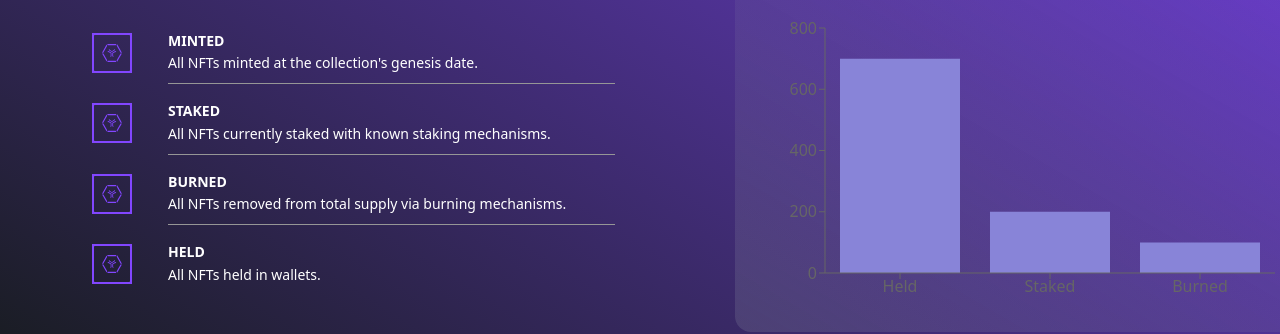
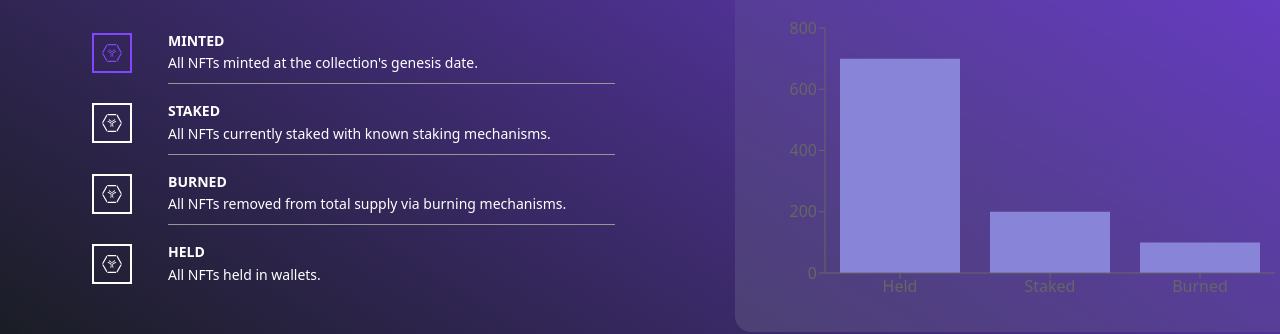
Before and after one commit to trustlessmatt/sol_supply, a React (Create React App) app: page / in a window 1280 px wide. Shown: the part 432-766 px from the top of the page. Built offline with nearby package versions, Linux system fonts and the light colour scheme.

Commit message:
using props to highlight "active" selection currently hard coded active prop

```diff
--- a/src/App.js
+++ b/src/App.js
@@ -90,21 +90,25 @@ function App() {
             id="1"
             title="MINTED"
             description="All NFTs minted at the collection's genesis date."
+            active={true}
           />
           <ChartOptions
             id="2"
             title="STAKED"
             description="All NFTs currently staked with known staking mechanisms."
+            active={false}
           />
           <ChartOptions
             id="3"
             title="BURNED"
             description="All NFTs removed from total supply via burning mechanisms."
+            active={false}
           />
           <ChartOptions
             id="4"
             title="HELD"
             description="All NFTs held in wallets."
+            active={false}
           />
         </div>
         {/* chart on right */}
--- a/src/components/ChartOptions.js
+++ b/src/components/ChartOptions.js
@@ -1,9 +1,10 @@
 import SelectionIcon from "./assets/SelectionIcon";
 
 const ChartOptions = (props) => {
+
   return (
     <div className="flex items-center my-2 mx-10">
-      <SelectionIcon  />
+      <SelectionIcon highlight={props.active} />
       <div className={"py-2 mx-8 w-[447px] " + (props.id !== "4" && "border-b border-[#969696]")}>
         <p className=" text-sm text-white text-left font-bold leading-relaxed">
           {props.title}
--- a/src/components/assets/SelectionIcon.js
+++ b/src/components/assets/SelectionIcon.js
@@ -1,4 +1,6 @@
-const SelectionIcon = () => {
+const SelectionIcon = (props) => {
+
+  // this method of passing the active prop for color is working beautifully
   return (
     <div className="p-1 hover:cursor-pointer">
       <svg
@@ -10,31 +12,31 @@ const SelectionIcon = () => {
       >
         <path
           d="M3 2H37V-2H3V2ZM38 3V37H42V3H38ZM37 38H3V42H37V38ZM2 37V3H-2V37H2ZM3 38C2.44772 38 2 37.5523 2 37H-2C-2 39.7614 0.238575 42 3 42V38ZM38 37C38 37.5523 37.5523 38 37 38V42C39.7614 42 42 39.7614 42 37H38ZM37 2C37.5523 2 38 2.44771 38 3H42C42 0.238577 39.7614 -2 37 -2V2ZM3 -2C0.238577 -2 -2 0.238575 -2 3H2C2 2.44772 2.44771 2 3 2V-2Z"
-          fill="#8246FF"
+          fill={props.highlight ? "#8246FF" : "white"}
         />
         <path
           fillRule="evenodd"
           clipRule="evenodd"
           d="M14.5628 11.577L10 19.6472H11.3047L15.2152 12.7309L14.5628 11.577ZM14.6028 28.4804L10.0652 20.4549H11.37L15.2551 27.3266L14.6028 28.4804ZM15.2298 28.9867H24.4061L23.7537 27.8329H15.8822L15.2298 28.9867ZM29.8824 20.4549L25.1889 28.756L24.5366 27.6021L28.5776 20.4549H29.8824ZM29.9476 19.6472L25.2289 11.3014L24.5765 12.4552L28.6428 19.6472H29.9476ZM15.8023 12.1538H23.8336L24.486 11L15.1499 11L15.8023 12.1538Z"
-          fill="#8246FF"
+          fill={props.highlight ? "#8246FF" : "white"}
         />
         <path
           fillRule="evenodd"
           clipRule="evenodd"
           d="M16.8926 16.1924V17.3174L19.8772 19.077L22.8618 17.3174V16.1924H22.0709V16.8511L19.8772 18.1444L17.6835 16.8511V16.1924H16.8926Z"
-          fill="#8246FF"
+          fill={props.highlight ? "#8246FF" : "white"}
         />
         <path
           fillRule="evenodd"
           clipRule="evenodd"
           d="M24.2446 18.5576L23.2906 17.9951L20.3059 19.7547V23.274L21.26 23.8365L21.6555 23.137L21.0969 22.8077V20.2211L23.2906 18.9278L23.8491 19.2571L24.2446 18.5576Z"
-          fill="#8246FF"
+          fill={props.highlight ? "#8246FF" : "white"}
         />
         <path
           fillRule="evenodd"
           clipRule="evenodd"
           d="M18.5215 23.8301L19.4756 23.2676V19.7484L16.491 17.9888L15.5369 18.5513L15.9323 19.2508L16.491 18.9214L18.6846 20.2147V22.8013L18.126 23.1306L18.5215 23.8301Z"
-          fill="#8246FF"
+          fill={props.highlight ? "#8246FF" : "white"}
         />
       </svg>
     </div>
```
